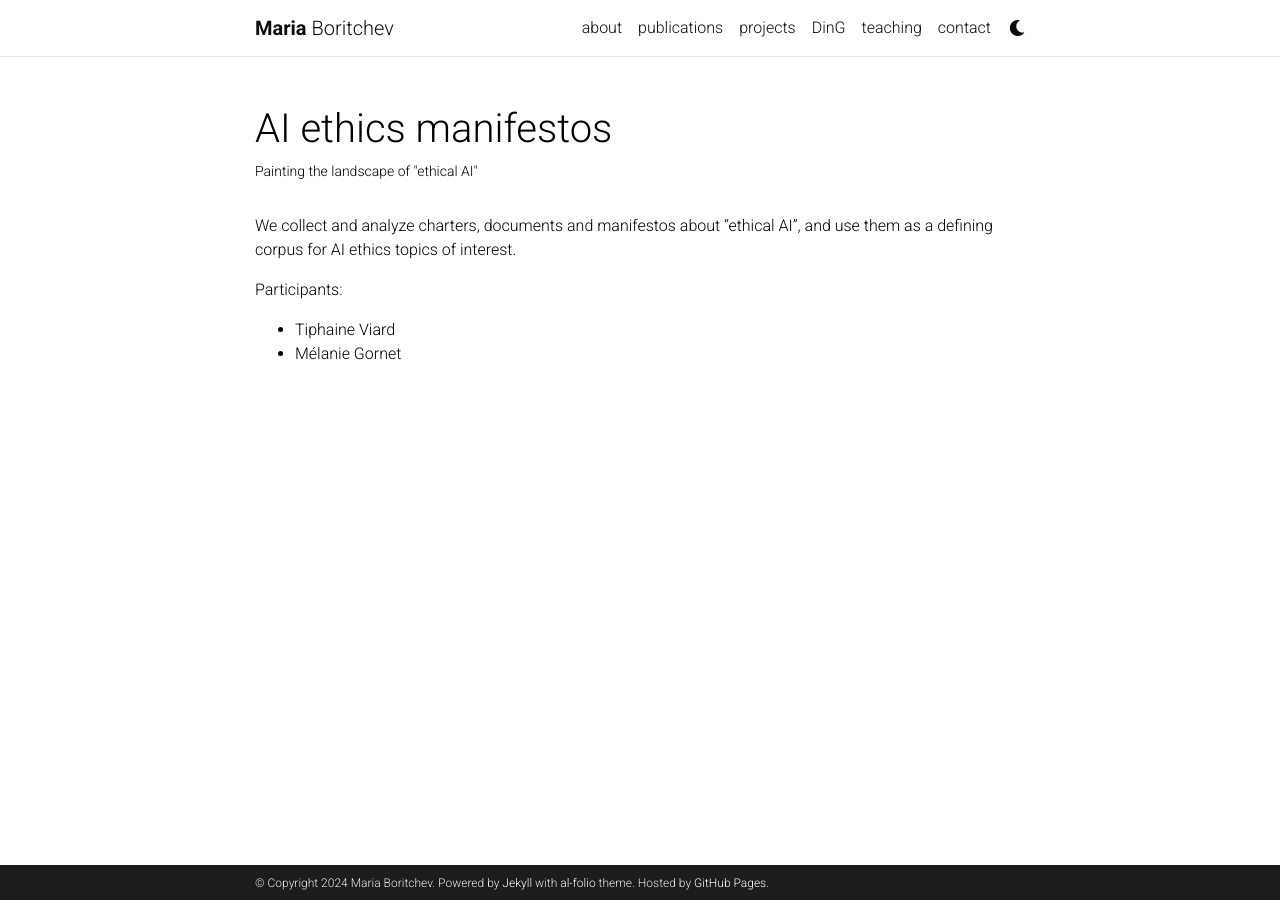
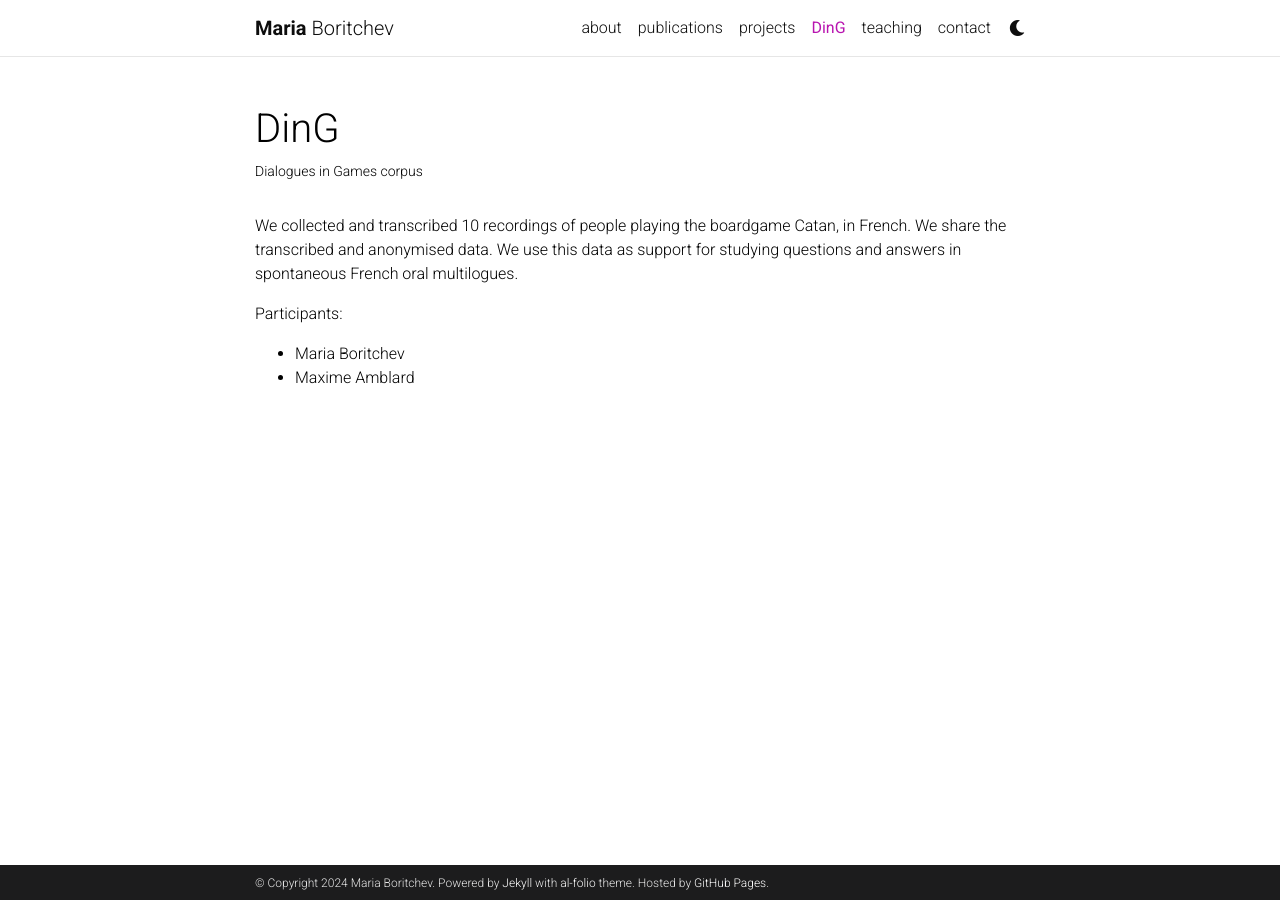
Before and after one commit to MBoritchev/page-perso-TP, a Jekyll site: the page built from _projects/ding.md, in a window 1280 px wide. Built offline with Jekyll 4.4.1, drawn with Linux system fonts in a browser that asks for light colours; comment, search, counter and statistics services are not loaded; a style sheet for code colours, icons or effects is not loaded.

Commit message:
Updated _projects and ding

```diff
--- a/_projects/ding.md
+++ b/_projects/ding.md
@@ -1,14 +1,14 @@
 ---
 layout: page
-title: AI ethics manifestos
-description: Painting the landscape of "ethical AI"
+title: DinG
+description: Dialogues in Games corpus
 img:
 importance: 1
 category: work
 ---
 
-We collect and analyze charters, documents and manifestos about "ethical AI", and use them as a defining corpus for AI ethics topics of interest.
+We collected and transcribed 10 recordings of people playing the boardgame Catan, in French. We share the transcribed and anonymised data. We use this data as support for studying questions and answers in spontaneous French oral multilogues.
 
 Participants:
-  - Tiphaine Viard
-  - Mélanie Gornet
+  - Maria Boritchev
+  - Maxime Amblard
```
Also changed, not shown: _pages/ding.md (+13 -0 lines), _projects/aiethics.md (+4 -0 lines), _projects/errors_AMR.md (+4 -4 lines).
